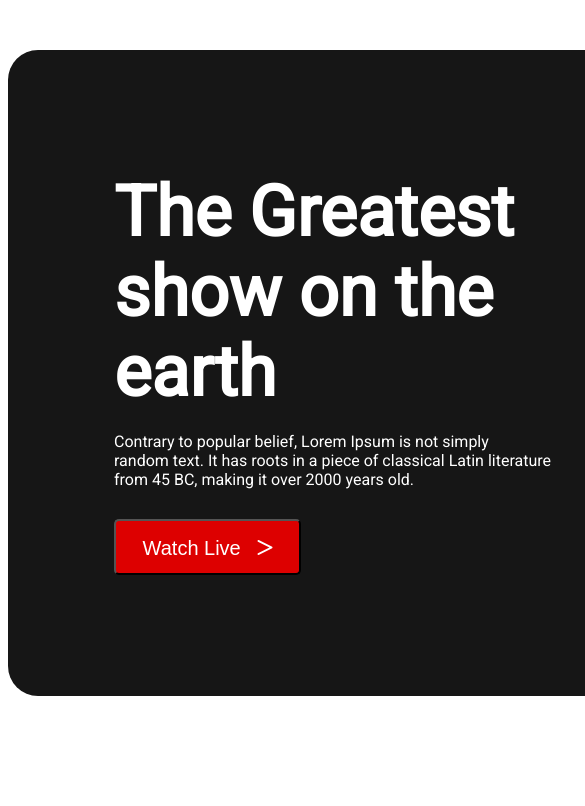
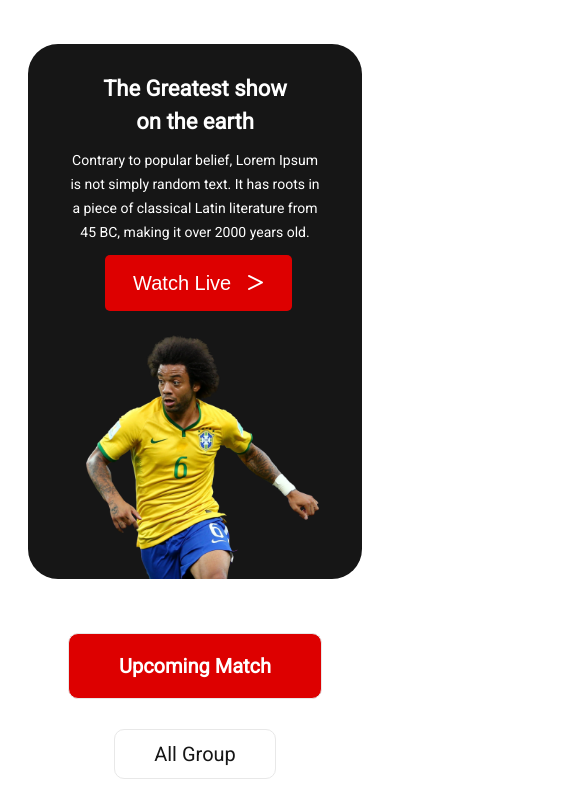
Before and after one commit to Zayed-Fahim/Assignment-world-cup, a plain HTML site: page upcoming-match.html in a window 390 px wide. Shown: the top 806 px of the page, 585 px wide, since content can reach past the window. Drawn offline with Linux system fonts and the light colour scheme; a web font is replaced by a local one.

Commit message:
website 2 done for mobile

```diff
--- a/styles/upcoming-match.css
+++ b/styles/upcoming-match.css
@@ -1,3 +1,9 @@
+html,
+body {
+    max-width: 100%;
+    margin: 0;
+    overflow-x: hidden;
+}
 /* --------------------
     Banner part started
 -----------------------*/
@@ -5,6 +11,7 @@
     display: flex;
     align-items: center;
     justify-content: space-between;
+    max-width: 100%;
     width: 1321px;
     height: 646px;
     font-family: 'Gulzar', serif;
@@ -297,3 +304,170 @@
 /*---------------
     Footer Ended
     ---------------*/
+
+/*-----------Responsive website for mobile devices----------*/
+@media only screen and (max-width:688px) {
+    .banner-part {
+        display: flex;
+        flex-direction: column;
+        max-width: 100%;
+        width: 334px;
+        height: 535px;
+        margin: 44px 20px 0 28px;
+    }
+
+    .banner-part h1 {
+        width: 200px;
+        height: 66px;
+        font-weight: 700;
+        font-size: 22px;
+        line-height: 33px;
+        padding-left: 0;
+        margin-right: auto;
+        margin-left: auto;
+        margin-top: 28px;
+        text-align: center;
+    }
+
+    .banner-part p {
+        width: 258px;
+        height: 48px;
+        font-weight: 400;
+        font-size: 14px;
+        line-height: 24px;
+        padding-left: 0;
+        margin-right: auto;
+        margin-left: auto;
+        margin-top: 10px;
+        text-align: center;
+    }
+
+    .banner-part .button {
+        width: 187px;
+        height: 56px;
+        margin-right: 100px;
+        margin-top: 45px;
+        border: none;
+        background-color: #DD0000;
+        border-radius: 5px;
+        color: white;
+        padding: 16px 25px;
+        font-weight: 400;
+        font-size: 20px;
+        line-height: 23px;
+        box-shadow: inset 0 0 0 0 #800000;
+        transition: ease-out 1s;
+    }
+
+    .button:hover {
+        box-shadow: inset 187px 0 0 0 #800000;
+    }
+
+    .banner-part img {
+        width: 233px;
+        height: 245px;
+        margin-right: auto;
+        margin-left: auto;
+        text-align: center;
+        margin-top: 0;
+        padding-top: 22.5px;
+        padding-left: 15px;
+    }
+
+    .middle-part {
+        background: white;
+        text-align: center;
+        margin: 24px auto 0 auto;
+        padding: 0;
+    }
+
+    .button-1 {
+        font-weight: 500;
+        font-size: 20px;
+        line-height: 30px;
+        color: #161616;
+        border: 1px solid #E8E8E8;
+        border-radius: 10px;
+    }
+
+    .button-2 {
+        width: 160px;
+        height: 48px;
+        font-weight: 500;
+        font-size: 20px;
+        line-height: 30px;
+        color: #161616;
+        border: 1px solid #E8E8E8;
+        border-radius: 10px;
+    }
+
+    .button-3 {
+        width: 160px;
+        height: 48px;
+        font-weight: 500;
+        font-size: 20px;
+        line-height: 30px;
+        color: #161616;
+        border: 1px solid #E8E8E8;
+        border-radius: 10px;
+        background: white;
+    }
+
+    .middle-part {
+        display: flex;
+        flex-direction: column;
+        gap: 24px;
+    }
+
+    .middle-side-another-part {
+        display: grid;
+        grid-template-columns: repeat(1, 1fr);
+        padding-left: 0;
+    }
+
+    .blog {
+        text-align: center;
+        padding-left: 0;
+        margin-right: 40px;
+    }
+
+    .blog button {
+        margin-left: 4px;
+    }
+
+    .blog h3 {
+        width: 240.05px;
+        height: 56px;
+        padding-left: 28px;
+    }
+
+    .time-message {
+        margin-left: 31px;
+    }
+
+    .footer-part {
+        margin-top: 1650px;
+    }
+
+    .main-footer {
+        width: 100%;
+        height: 500px;
+        background: #161616;
+    }
+
+    .footer-header h1 {
+        margin-top: 25px;
+        margin-bottom: 0px;
+    }
+
+    hr {
+        margin-top: 24px;
+    }
+
+    .lower-footer {
+        display: flex;
+        flex-direction: column;
+        margin-top: 40px;
+        gap: 20px;
+    }
+}
--- a/upcoming-match.html
+++ b/upcoming-match.html
@@ -26,18 +26,13 @@
                 <div>
                     <h1>
                         The Greatest
-                    </h1>
-                    <h1>
                         show on the
-                    </h1>
-                    <h1>
                         earth
                     </h1>
-                    <p style="margin-top: 20px;margin-bottom: 0;">Contrary to popular belief, Lorem Ipsum is not simply
+                    <p> Contrary to popular belief, Lorem Ipsum is not simply
+                        random text. It has roots in a piece of classical Latin literature
+                        from 45 BC, making it over 2000 years old.
                     </p>
-                    <p style="margin-top: 0;margin-bottom: 0;">random text. It has roots in a piece of classical Latin
-                        literature</p>
-                    <p style="margin-top: 0;margin-bottom: 30px;">from 45 BC, making it over 2000 years old.</p>
                     <button class="button">
                         <span> Watch Live</span>
                         &nbsp; <i class="fa-regular fa-greater-than greater-than"></i>
@@ -234,7 +229,8 @@
                 <div class="media-links">
                     <div class="facebook">
                         <span><a href="https://www.facebook.com/fifaworldcup" target="_blank">
-                                    <svg xmlns="http://www.w3.org/2000/svg" width="30px" height="50px" viewBox="0 0 448 512">
+                                <svg xmlns="http://www.w3.org/2000/svg" width="30px" height="50px"
+                                    viewBox="0 0 448 512">
                                     <path fill="#3b5998"
                                         d="M400 32H48A48 48 0 0 0 0 80v352a48 48 0 0 0 48 48h137.25V327.69h-63V256h63v-54.64c0-62.15 37-96.48 93.67-96.48c27.14 0 55.52 4.84 55.52 4.84v61h-31.27c-30.81 0-40.42 19.12-40.42 38.73V256h68.78l-11 71.69h-57.78V480H400a48 48 0 0 0 48-48V80a48 48 0 0 0-48-48z" />
                                 </svg>
@@ -244,7 +240,8 @@
                     <div class="instagram">
                         <span>
                             <a href="https://www.instagram.com/fifaworldcup/" target="_blank">
-                                    <svg xmlns="http://www.w3.org/2000/svg" width="30px" height="50px" viewBox="0 0 448 512">
+                                <svg xmlns="http://www.w3.org/2000/svg" width="30px" height="50px"
+                                    viewBox="0 0 448 512">
                                     <path fill="#fd1d1d"
                                         d="M224 202.66A53.34 53.34 0 1 0 277.36 256A53.38 53.38 0 0 0 224 202.66Zm124.71-41a54 54 0 0 0-30.41-30.41c-21-8.29-71-6.43-94.3-6.43s-73.25-1.93-94.31 6.43a54 54 0 0 0-30.41 30.41c-8.28 21-6.43 71.05-6.43 94.33s-1.85 73.27 6.47 94.34a54 54 0 0 0 30.41 30.41c21 8.29 71 6.43 94.31 6.43s73.24 1.93 94.3-6.43a54 54 0 0 0 30.41-30.41c8.35-21 6.43-71.05 6.43-94.33s1.92-73.26-6.43-94.33ZM224 338a82 82 0 1 1 82-82a81.9 81.9 0 0 1-82 82Zm85.38-148.3a19.14 19.14 0 1 1 19.13-19.14a19.1 19.1 0 0 1-19.09 19.18ZM400 32H48A48 48 0 0 0 0 80v352a48 48 0 0 0 48 48h352a48 48 0 0 0 48-48V80a48 48 0 0 0-48-48Zm-17.12 290c-1.29 25.63-7.14 48.34-25.85 67s-41.4 24.63-67 25.85c-26.41 1.49-105.59 1.49-132 0c-25.63-1.29-48.26-7.15-67-25.85s-24.63-41.42-25.85-67c-1.49-26.42-1.49-105.61 0-132c1.29-25.63 7.07-48.34 25.85-67s41.47-24.56 67-25.78c26.41-1.49 105.59-1.49 132 0c25.63 1.29 48.33 7.15 67 25.85s24.63 41.42 25.85 67.05c1.49 26.32 1.49 105.44 0 131.88Z" />
                                 </svg>
@@ -254,8 +251,8 @@
                     <div class="twitter">
                         <span>
                             <a href="https://twitter.com/FIFAWorldCup" target="_blank">
-                                    <svg xmlns="http://www.w3.org/2000/svg" aria-hidden="true" role="img" width="30px" height="50px"
-                                        preserveAspectRatio="xMidYMid meet" viewBox="0 0 448 512">
+                                <svg xmlns="http://www.w3.org/2000/svg" aria-hidden="true" role="img" width="30px"
+                                    height="50px" preserveAspectRatio="xMidYMid meet" viewBox="0 0 448 512">
                                     <path fill="#00acee"
                                         d="M400 32H48C21.5 32 0 53.5 0 80v352c0 26.5 21.5 48 48 48h352c26.5 0 48-21.5 48-48V80c0-26.5-21.5-48-48-48zm-48.9 158.8c.2 2.8.2 5.7.2 8.5c0 86.7-66 186.6-186.6 186.6c-37.2 0-71.7-10.8-100.7-29.4c5.3.6 10.4.8 15.8.8c30.7 0 58.9-10.4 81.4-28c-28.8-.6-53-19.5-61.3-45.5c10.1 1.5 19.2 1.5 29.6-1.2c-30-6.1-52.5-32.5-52.5-64.4v-.8c8.7 4.9 18.9 7.9 29.6 8.3a65.447 65.447 0 0 1-29.2-54.6c0-12.2 3.2-23.4 8.9-33.1c32.3 39.8 80.8 65.8 135.2 68.6c-9.3-44.5 24-80.6 64-80.6c18.9 0 35.9 7.9 47.9 20.7c14.8-2.8 29-8.3 41.6-15.8c-4.9 15.2-15.2 28-28.8 36.1c13.2-1.4 26-5.1 37.8-10.2c-8.9 13.1-20.1 24.7-32.9 34z" />
                                 </svg>
```
Lines whose indentation alone changed are shown as unchanged.
